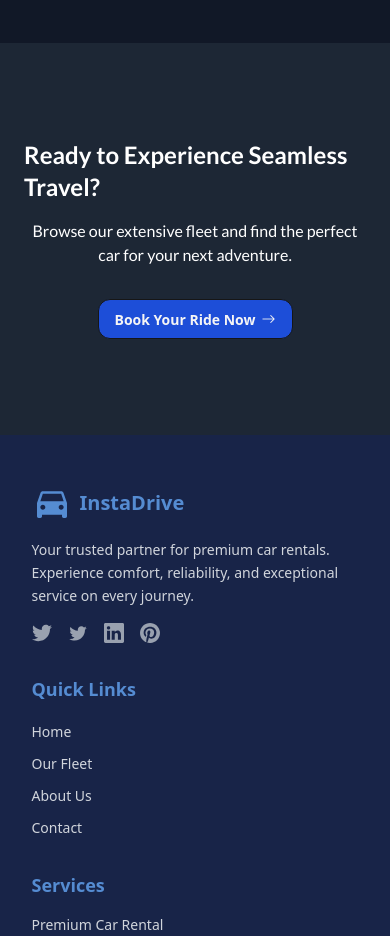
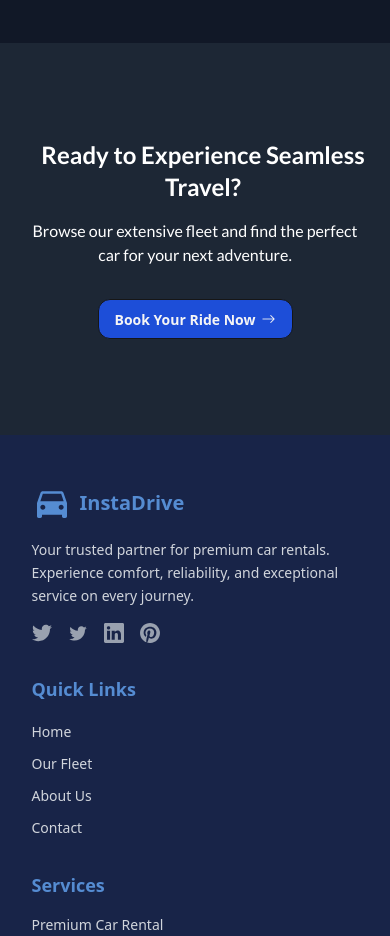
Before and after one commit to jacobferreras/car-rental, a Next.js app: page / in a window 390 px wide. Shown: the part 3180-4116 px from the top of the page. Built offline with nearby package versions, Linux system fonts and the light colour scheme; no server answers; the database is empty.

Commit message:
feat: center align text in CallToActionSection component

```diff
--- a/components/common/CallToActionSection.tsx
+++ b/components/common/CallToActionSection.tsx
@@ -6,7 +6,7 @@ const CallToActionSection = () => {
     <div>
       <div>
         <div className="flex flex-col justify-center items-center px-2 py-24 bg-[#1d2735]">
-          <div className="text-2xl lg:text-5xl font-family-mono font-bold mb-4 text-white pl-4">
+          <div className="text-2xl lg:text-5xl font-family-mono font-bold mb-4 text-white pl-4 text-center">
             Ready to Experience Seamless Travel?
           </div>
           <div className="text-md lg:text-xl font-family-sans text-white text-center mb-8 px-4">
```
